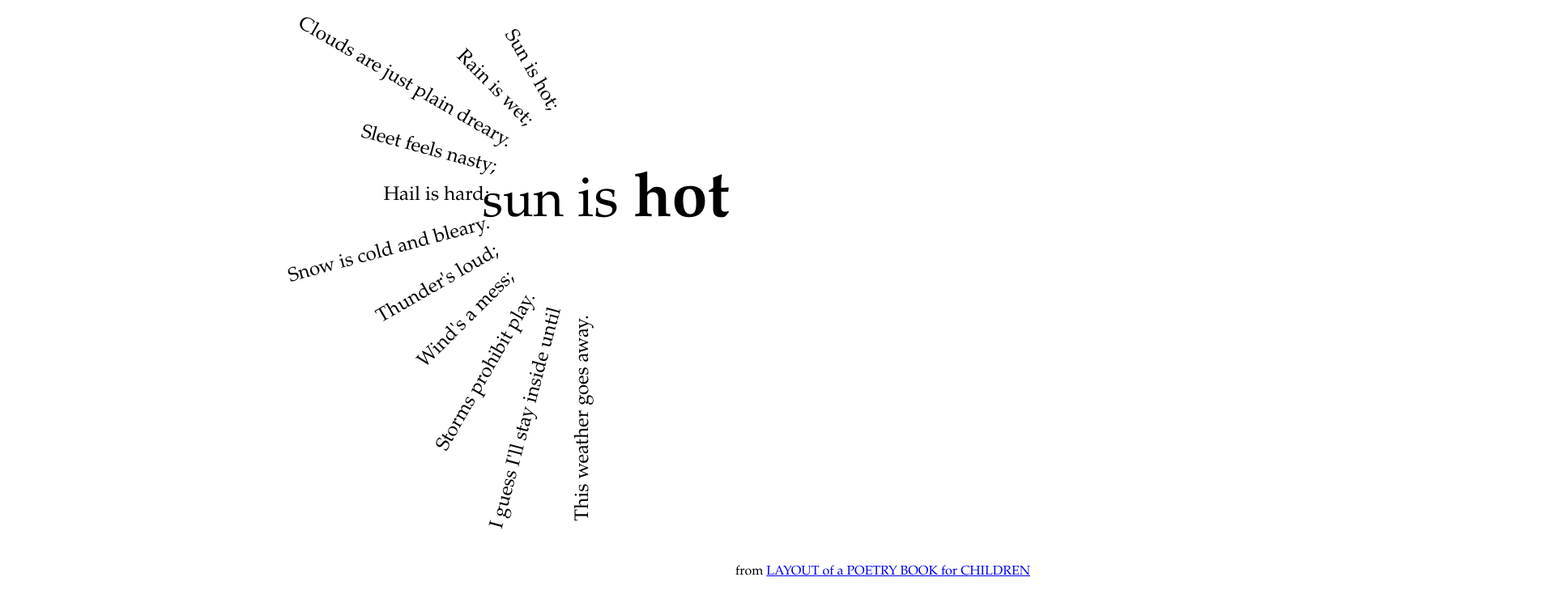
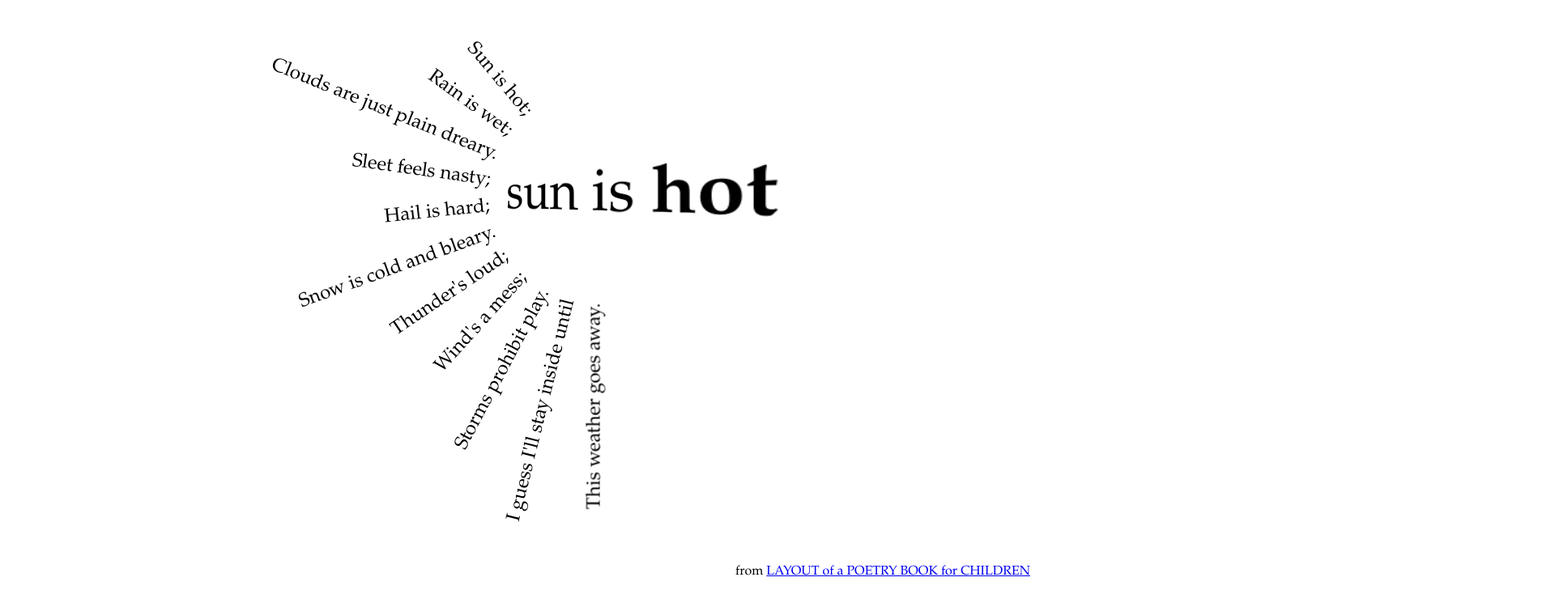
Before and after one commit to portsoc/simple-html-site, a plain HTML site: page lecture-example-files/sun.html in a window 1280 px wide. Shown: the part 60-810 px from the top of the page at 81% size, 1920 px wide, since content can reach past the window. Drawn offline with Linux system fonts and the light colour scheme.

Commit message:
sun improved

```diff
--- a/lecture-example-files/sun.html
+++ b/lecture-example-files/sun.html
@@ -1,32 +1,53 @@
 <!doctype html>
 <title>Sun is Hot</title>
 <style>
-html, body { height: 100%; width: 100%; overflow: hidden; font-family: "Garamond", "Times New Roman"; font-size: 1em; }
-#poem h1 { position: absolute; left: 4.5em; width: 100%; text-align: center; top: 30%; font-weight: normal; }
-#poem h1 i { font-style: normal }
-#poem h1 i:nth-of-type(1)  {                    font-size: 2.5em; }
-#poem h1 i:nth-of-type(2)  {                    font-size: 2.6em; }
-#poem h1 i:nth-of-type(3)  {                    font-size: 2.7em; }
-#poem h1 i:nth-of-type(4)  {                    font-size: 2.8em; }
-#poem h1 i:nth-of-type(5)  {                    font-size: 2.9em; }
-#poem h1 i:nth-of-type(6)  {                    font-size: 3.0em; }
-#poem h1 i:nth-of-type(7)  {                    font-size: 3.1em; }
-#poem h1 i:nth-of-type(8)  { font-weight: bold; font-size: 3.2em; }
-#poem h1 i:nth-of-type(9)  { font-weight: bold; font-size: 3.3em; }
-#poem h1 i:nth-of-type(10) { font-weight: bold; font-size: 3.4em; }
+html, body {
+  height: 100%;
+  width: 100%;
+  overflow: hidden;
+  font-family: "Garamond", "Times New Roman";
+  font-size: 1rem;
+}
 
-#poem p { font-size: 1.5em; position: absolute; width: 100%; right: 44%; right: calc(50% - 4em); top: 30%; top: calc(30% + 1em); text-align: right; }
-#poem p:nth-of-type(1)  { transform-origin: right bottom; transform: rotate(60deg) translateX(-5.5em); }
-#poem p:nth-of-type(2)  { transform-origin: right bottom; transform: rotate(45deg) translateX(-5.5em); }
-#poem p:nth-of-type(3)  { transform-origin: right bottom; transform: rotate(30deg) translateX(-5.5em); }
-#poem p:nth-of-type(4)  { transform-origin: right bottom; transform: rotate(15deg) translateX(-5.5em); }
-#poem p:nth-of-type(5)  { transform-origin: right bottom; transform: rotate(0deg)  translateX(-5.5em); }
-#poem p:nth-of-type(6)  { transform-origin: right bottom; transform: rotate(-15deg)translateX(-5.5em); }
-#poem p:nth-of-type(7)  { transform-origin: right bottom; transform: rotate(-30deg)translateX(-5.5em); }
-#poem p:nth-of-type(8)  { transform-origin: right bottom; transform: rotate(-45deg)translateX(-5.5em); }
-#poem p:nth-of-type(9)  { transform-origin: right bottom; transform: rotate(-60deg)translateX(-5.5em); }
-#poem p:nth-of-type(10) { transform-origin: right bottom; transform: rotate(-75deg)translateX(-5.5em); }
-#poem p:nth-of-type(11) { transform-origin: right bottom; transform: rotate(-90deg)translateX(-5.5em); }
+#poem header {
+  position: absolute;
+  left: 7em;
+  width: 100%;
+  text-align: center;
+  top: 25%;
+  top: calc(30% - 2.8em);
+  perspective: 10em;
+}
+
+#poem header h1 {
+  font-size: 4.7em;
+  font-style: normal;
+  font-weight: normal;
+  transform: rotateY(-14deg);
+}
+
+#poem p {
+  font-size: 1.5em;
+  position: absolute;
+  width: 100%;
+  right: calc(50% - 4em);
+  top: calc(30% + 1em);
+  text-align: right;
+  transform-origin: right center;
+}
+
+#poem p:nth-of-type(1)  { transform: rotate(50deg) translateX(-5.5em); }
+#poem p:nth-of-type(2)  { transform: rotate(36deg) translateX(-5.5em); }
+#poem p:nth-of-type(3)  { transform: rotate(22deg) translateX(-5.5em); }
+#poem p:nth-of-type(4)  { transform: rotate(8deg)  translateX(-5.5em); }
+#poem p:nth-of-type(5)  { transform: rotate(-6deg) translateX(-5.5em); }
+#poem p:nth-of-type(6)  { transform: rotate(-20deg)translateX(-5.5em); }
+#poem p:nth-of-type(7)  { transform: rotate(-34deg)translateX(-5.5em); }
+#poem p:nth-of-type(8)  { transform: rotate(-48deg)translateX(-5.5em); }
+#poem p:nth-of-type(9)  { transform: rotate(-62deg)translateX(-5.5em); }
+#poem p:nth-of-type(10) { transform: rotate(-76deg)translateX(-5.5em); }
+#poem p:nth-of-type(11) { transform: rotate(-90deg)translateX(-5.5em); }
+
 
 #attribution { position: fixed; bottom: .5em; right: .5em; }
 </style>
@@ -34,7 +55,9 @@ html, body { height: 100%; width: 100%; overflow: hidden; font-family: "Garamond
 <p id="attribution">from <a href="http://books.sorodesign.com/2009/10/12/layout-of-a-poetry-book-for-children">LAYOUT of a POETRY BOOK for CHILDREN</a></p>
 
 <section id="poem">
-<h1><i>s</i><i>u</i><i>n</i><i> </i><i>i</i><i>s</i><i> </i><i>h</i><i>o</i><i>t</i></h1>
+  <header>
+    <h1>sun is <strong>hot</strong></h1>
+  </header>
   <p>Sun is hot;</p>
   <p>Rain is wet;</p>
   <p>Clouds are just plain dreary.</p>
```
Lines whose indentation alone changed are shown as unchanged.
